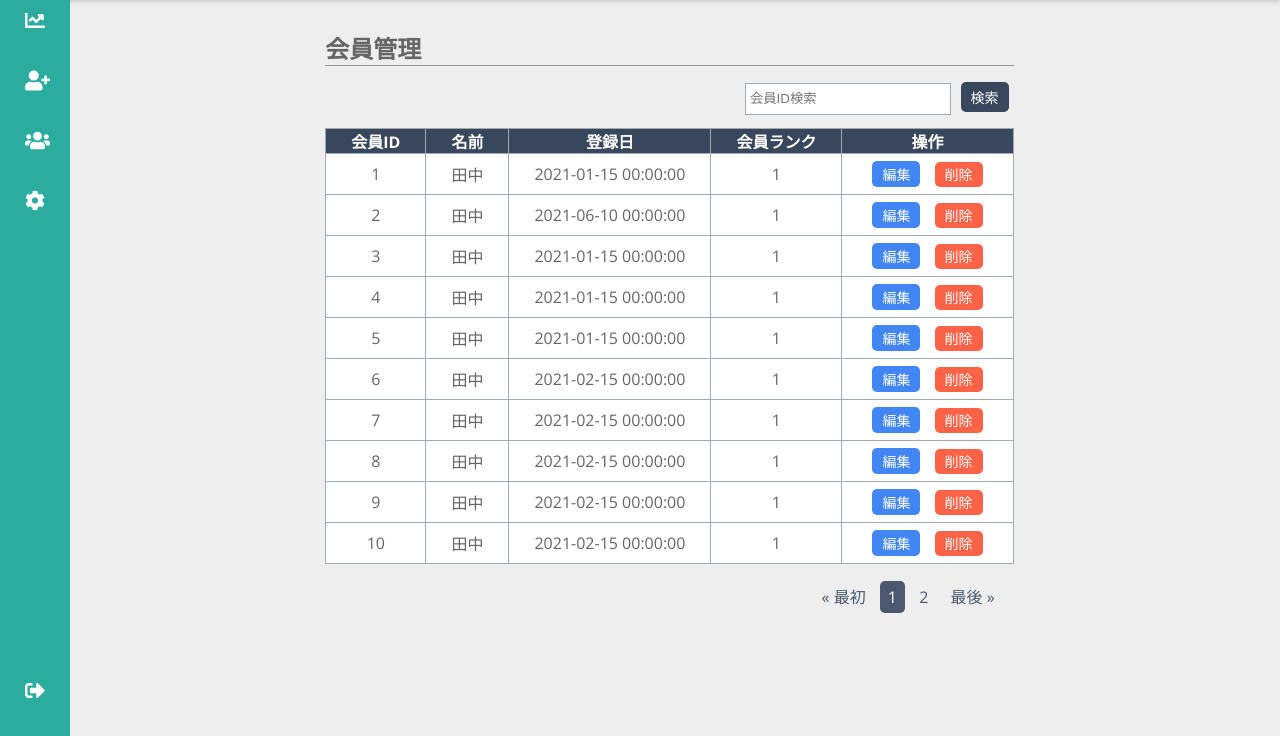
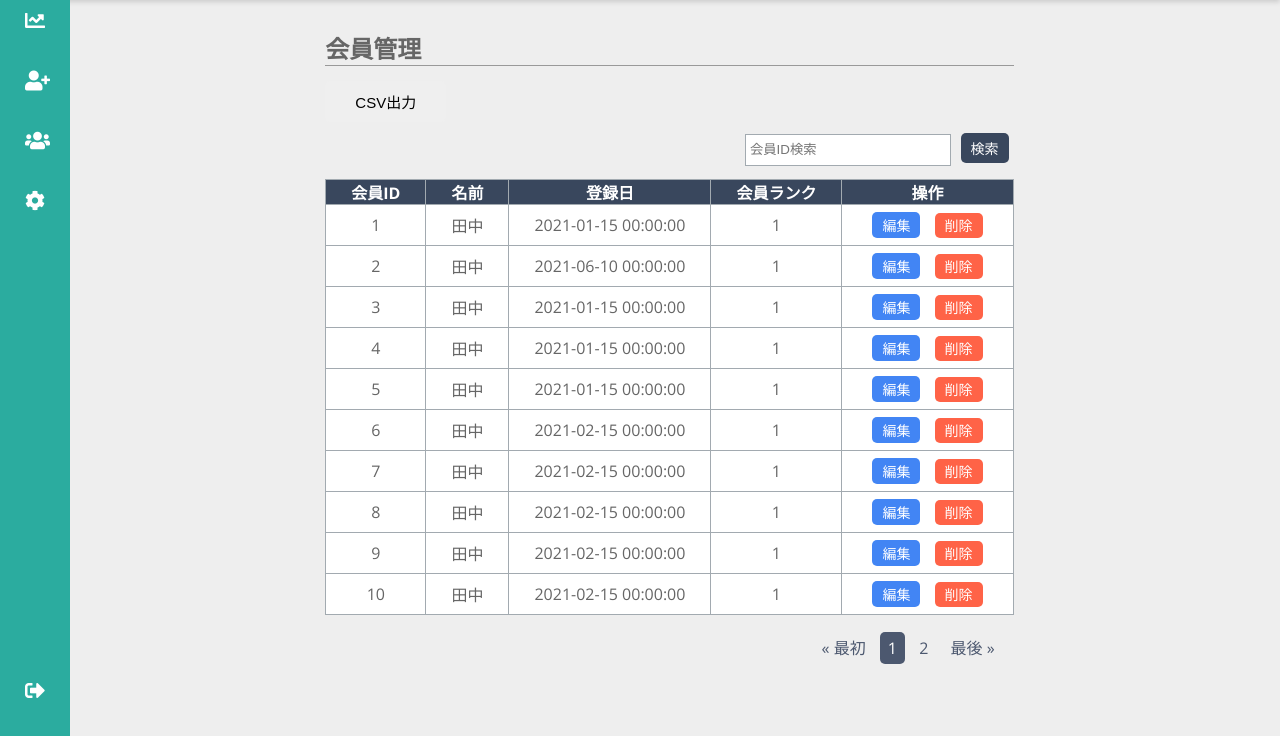
Before and after one commit to Ryoichi-Kubota/prog, a PHP site: page /dev_20_php_03/select.php in a window 1280 px wide. Shown: the part 64-800 px from the top of the page. Run offline with PHP 8.4, Linux system fonts and the light colour scheme; data comes from the database, SQL or seed files in the repository; some libraries are stand-ins or nearby versions.

Commit message:
7回目授業課題

```diff
--- a/php3_kadai/select.php
+++ b/php3_kadai/select.php
@@ -133,6 +133,8 @@
             <div class="wrapper-title">
               <p class="text-head">会員管理</p>
             </div>
+            <!-- CSVダウンロード -->
+            <button type="button" class="btn btn-gray" onclick="location.href='download.php'">CSV出力</button>
             <!-- 検索フォーム -->
             <form class="serch-box" action="select.php" method="GET">
               <input type="text" name="id" class="" placeholder="会員ID検索">
```
